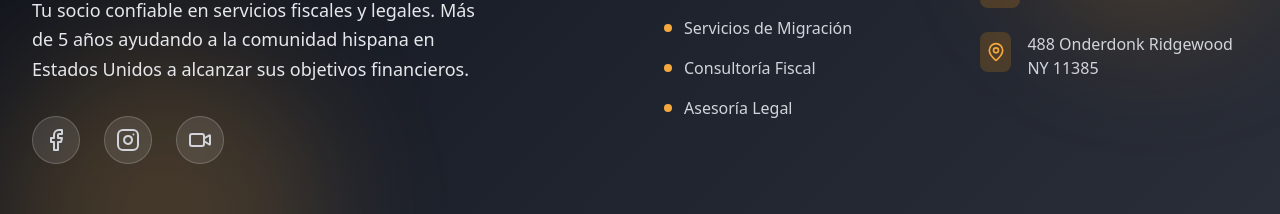
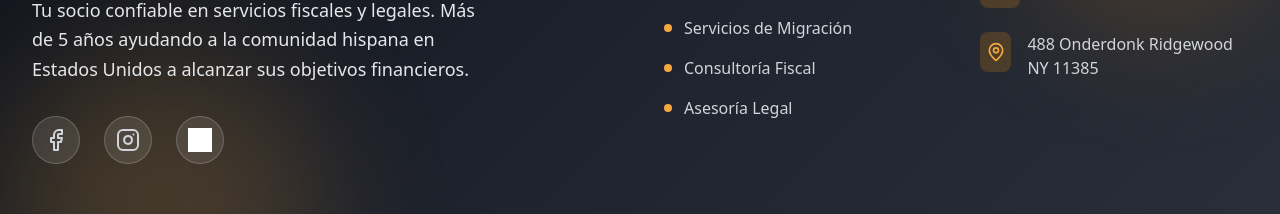
Before and after one commit to taxpartnersnow/mitaxpro, a React (Vite) app: page / in a window 1280 px wide. Shown: the part 5516-5730 px from the top of the page. Built offline with nearby package versions, Linux system fonts and the light colour scheme.

Commit message:
Cambiar icono de TikTok
Se reemplazó el icono de video por el logo de TikTok en el footer.

```diff
--- a/src/components/Footer.tsx
+++ b/src/components/Footer.tsx
@@ -1,4 +1,5 @@
-import { Facebook, Instagram, Phone, Mail, MapPin, Video } from "lucide-react";
+import { Facebook, Instagram, Phone, Mail, MapPin } from "lucide-react";
+import tiktokLogo from "@/assets/tiktok-logo.png";
 const Footer = () => {
   return <footer className="bg-gradient-hero text-white py-16 relative overflow-hidden">
       {/* Background decorations */}
@@ -29,13 +30,14 @@ const Footer = () => {
               icon: Instagram,
               label: "Instagram",
               url: "https://www.instagram.com/taxpartners1?igsh=MW83ZWlzdG8zbHo1MA=="
-            }, {
-              icon: Video,
-              label: "TikTok",
-              url: "#"
             }].map((social, index) => <a key={index} href={social.url} target="_blank" rel="noopener noreferrer" className="w-12 h-12 bg-white/10 rounded-full flex items-center justify-center hover:bg-primary hover:scale-110 transition-all duration-300 cursor-pointer group backdrop-blur-sm border border-white/20">
                   <social.icon className="w-6 h-6 text-gray-300 group-hover:text-white transition-colors duration-300" />
                 </a>)}
+
+              {/* TikTok with custom logo */}
+              <a href="#" target="_blank" rel="noopener noreferrer" className="w-12 h-12 bg-white/10 rounded-full flex items-center justify-center hover:bg-primary hover:scale-110 transition-all duration-300 cursor-pointer group backdrop-blur-sm border border-white/20">
+                <img src={tiktokLogo} alt="TikTok" className="w-6 h-6 filter brightness-0 invert group-hover:brightness-100 group-hover:invert-0 transition-all duration-300" />
+              </a>
             </div>
           </div>
 
```
Also changed, not shown: src/assets/tiktok-logo.png (added).
